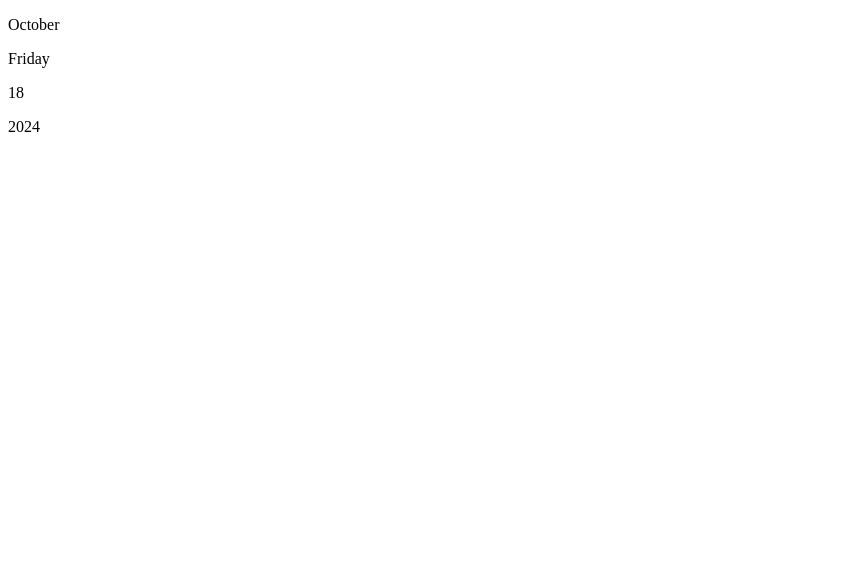
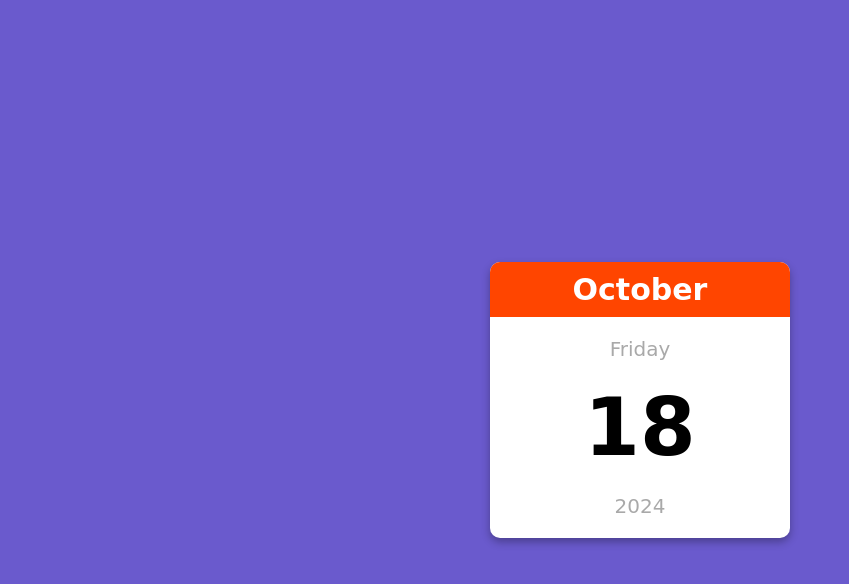
Before and after one commit to Amirhosein-Imani/30-Mini-Projects, a plain HTML site: page mini-calendar/index.html in a window 1280 px wide. Shown: the whole page, without its empty margins (0-849 px from the left). Drawn offline with Linux system fonts and the light colour scheme.

Commit message:
mini calendar css--commit

```diff
--- a/mini-calendar/index.html
+++ b/mini-calendar/index.html
@@ -13,5 +13,6 @@
         <p class="day-number" id="day-number">18</p>
         <p class="year" id="year">2024</p>
     </div>
+    <script src="script.js"></script>
 </body>
 </html>
--- a/mini-calendar/style.css
+++ b/mini-calendar/style.css
@@ -0,0 +1,45 @@
+body{
+    margin: 0;
+    height: 100vh;
+    display: flex;
+    justify-content: center;
+    align-items: center;
+    font-family: cursive;
+    background-color: slateblue;
+}
+
+.calendar-container{
+    background-color: white;
+    border-radius: 10px;
+    width: 300px;
+    text-align: center;
+    box-shadow: 0 4px 8px rgba(0, 0, 0, 0.3);
+    overflow: hidden;
+}
+
+.month-name{
+    margin: 0;
+    padding: 10px;
+    background-color: orangered;
+    font-size: 30px;
+    font-weight: bold;
+    color: white;
+}
+
+.day-name{
+    font-size: 20px;
+    color: darkgray;
+}
+
+.day-number{
+    margin: 0;
+    font-size: 80px;
+    font-weight: bold;
+}
+
+.year{
+    font-size: 20px;
+    font-weight: 500;
+    margin: 20px 0;
+    color: darkgray;
+}
```
Also changed, not shown: mini-calendar/script.js (added).
